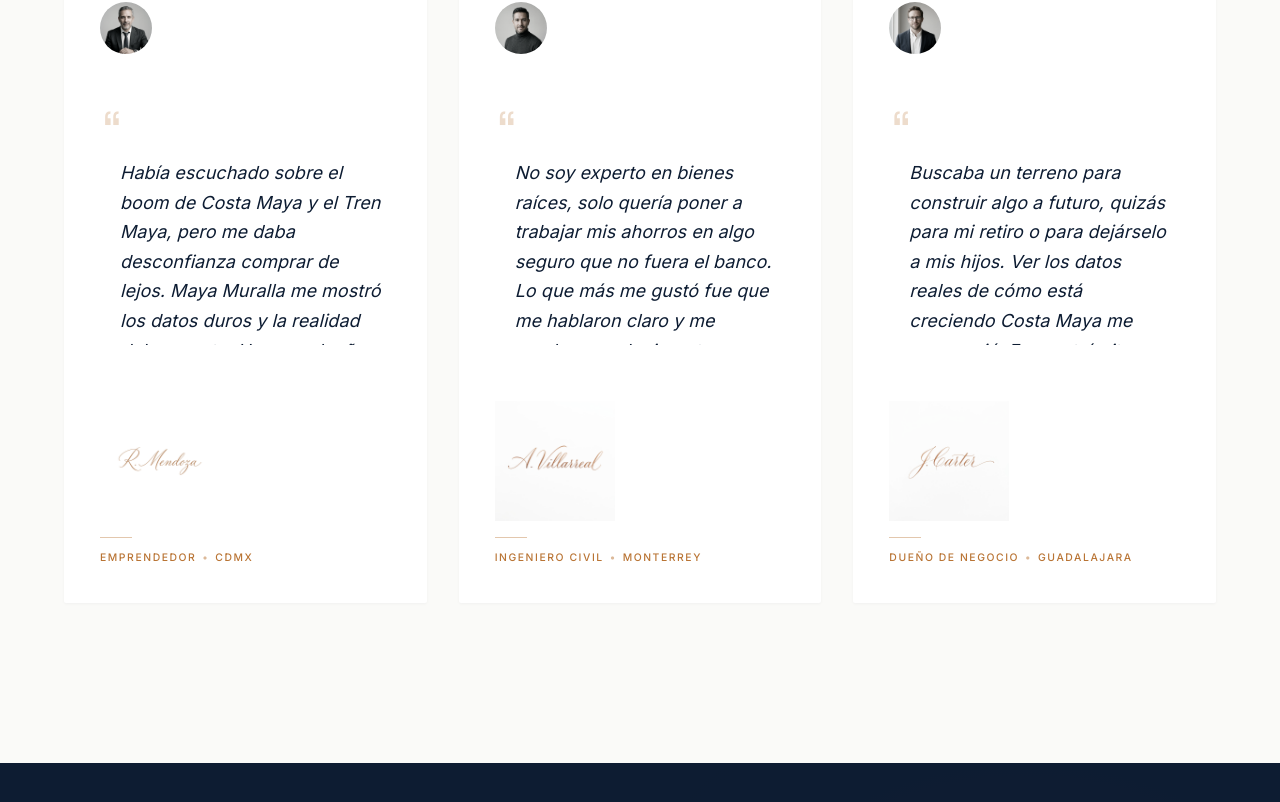
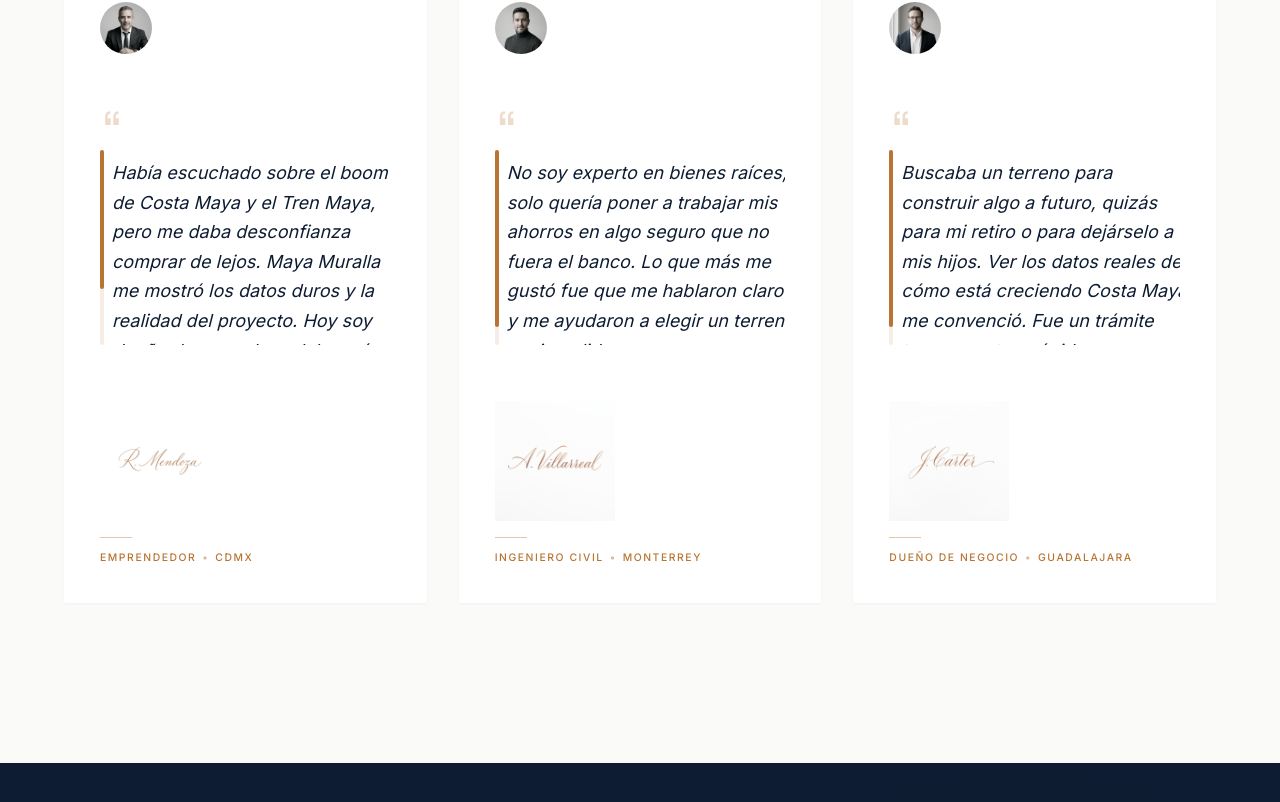
Before and after one commit to Lans-Becerril/maya-muralla, a Next.js app: page / in a window 1280 px wide. Shown: the part 4085-4887 px from the top of the page. Built offline with nearby package versions, Linux system fonts and the light colour scheme; no server answers.

Commit message:
fix: scroll bar ok

```diff
--- a/src/components/TestimoniosDobleCapa.tsx
+++ b/src/components/TestimoniosDobleCapa.tsx
@@ -1,6 +1,6 @@
 "use client";
 
-import { useEffect, useRef, useState } from "react";
+import { useEffect, useRef, useState, useCallback } from "react";
 import Image from "next/image";
 import AnimatedTitle from "./AnimatedTitle";
 
@@ -38,6 +38,118 @@ const testimonials = [
 ];
 
 /* ─────────────────────────────────────────────────────────
+   Hook: Synthetic Scrollbar
+   ───────────────────────────────────────────────────────── */
+function useSyntheticScrollbar() {
+  const contentRef = useRef<HTMLDivElement>(null);
+  const trackRef = useRef<HTMLDivElement>(null);
+  const thumbRef = useRef<HTMLDivElement>(null);
+
+  const thumbRatioRef = useRef(0);
+  const isDraggingRef = useRef(false);
+  const dragStartYRef = useRef(0);
+  const dragStartScrollRef = useRef(0);
+
+  const updateThumb = useCallback(() => {
+    const content = contentRef.current;
+    const thumb = thumbRef.current;
+    const track = trackRef.current;
+    if (!content || !thumb || !track) return;
+
+    const { scrollTop, scrollHeight, clientHeight } = content;
+    const trackHeight = track.clientHeight;
+
+    const ratio = clientHeight / scrollHeight;
+    thumbRatioRef.current = ratio;
+    const thumbHeight = Math.max(ratio * trackHeight, 20);
+
+    const maxScrollTop = scrollHeight - clientHeight;
+    const maxThumbTop = trackHeight - thumbHeight;
+    const thumbTop = maxScrollTop > 0 ? (scrollTop / maxScrollTop) * maxThumbTop : 0;
+
+    thumb.style.height = `${thumbHeight}px`;
+    thumb.style.transform = `translateY(${thumbTop}px)`;
+    thumb.style.opacity = ratio >= 1 ? "0" : "1";
+  }, []);
+
+  useEffect(() => {
+    const content = contentRef.current;
+    if (!content) return;
+
+    updateThumb();
+    const ro = new ResizeObserver(updateThumb);
+    ro.observe(content);
+    content.addEventListener("scroll", updateThumb, { passive: true });
+
+    return () => {
+      ro.disconnect();
+      content.removeEventListener("scroll", updateThumb);
+    };
+  }, [updateThumb]);
+
+  const onThumbPointerDown = useCallback((e: React.PointerEvent) => {
+    e.preventDefault();
+    e.stopPropagation();
+    const content = contentRef.current;
+    const track = trackRef.current;
+    const thumb = thumbRef.current;
+    if (!content || !track || !thumb) return;
+
+    isDraggingRef.current = true;
+    dragStartYRef.current = e.clientY;
+    dragStartScrollRef.current = content.scrollTop;
+    thumb.setPointerCapture(e.pointerId);
+  }, []);
+
+  const onThumbPointerMove = useCallback((e: React.PointerEvent) => {
+    if (!isDraggingRef.current) return;
+    const content = contentRef.current;
+    const track = trackRef.current;
+    if (!content || !track) return;
+
+    const deltaY = e.clientY - dragStartYRef.current;
+    const trackHeight = track.clientHeight;
+    const { scrollHeight, clientHeight } = content;
+
+    const thumbHeight = Math.max(thumbRatioRef.current * trackHeight, 20);
+    const scrollRatio = (scrollHeight - clientHeight) / (trackHeight - thumbHeight);
+    content.scrollTop = dragStartScrollRef.current + deltaY * scrollRatio;
+  }, []);
+
+  const onThumbPointerUp = useCallback(() => {
+    isDraggingRef.current = false;
+  }, []);
+
+  const onTrackClick = useCallback((e: React.MouseEvent) => {
+    const content = contentRef.current;
+    const track = trackRef.current;
+    const thumb = thumbRef.current;
+    if (!content || !track || !thumb) return;
+
+    const trackRect = track.getBoundingClientRect();
+    const thumbRect = thumb.getBoundingClientRect();
+
+    if (e.clientY >= thumbRect.top && e.clientY <= thumbRect.bottom) return;
+
+    const clickRatio = (e.clientY - trackRect.top) / trackRect.height;
+    const { scrollHeight, clientHeight } = content;
+    content.scrollTop = clickRatio * (scrollHeight - clientHeight);
+  }, []);
+
+  return {
+    contentRef,
+    trackRef,
+    thumbRef,
+    thumbHandlers: {
+      onPointerDown: onThumbPointerDown,
+      onPointerMove: onThumbPointerMove,
+      onPointerUp: onThumbPointerUp,
+    },
+    onTrackClick,
+  };
+}
+
+/* ─────────────────────────────────────────────────────────
    Single Testimonial Card
    ───────────────────────────────────────────────────────── */
 function TestimonialCard({
@@ -51,6 +163,9 @@ function TestimonialCard({
 }) {
   const [isHovered, setIsHovered] = useState(false);
   const [isVideoOpen, setIsVideoOpen] = useState(false);
+
+  const { contentRef, trackRef, thumbRef, thumbHandlers, onTrackClick } =
+    useSyntheticScrollbar();
 
   return (
     <article
@@ -92,20 +207,57 @@ function TestimonialCard({
           &ldquo;
         </span>
 
-        {/* 1. Regresamos a Tailwind puro (que mantenía la barra a la izquierda y visible en escritorio).
-          2. Usamos overflow-y-scroll (para forzar al celular a mostrar la pista siempre).
-          3. Usamos los colores en HEX para que Vercel no los purgue.
-        */}
+        {/* CONTENEDOR PRINCIPAL DEL SCROLL SINTÉTICO */}
         <div
-          className="flex-1 overflow-y-scroll pl-5 pr-2 [&::-webkit-scrollbar]:appearance-none [&::-webkit-scrollbar]:w-[4px] [&::-webkit-scrollbar-track]:bg-[rgba(185,116,52,0.1)] [&::-webkit-scrollbar-track]:rounded-full [&::-webkit-scrollbar-thumb]:bg-[#B97434] [&::-webkit-scrollbar-thumb]:rounded-full"
-          style={{ direction: "rtl" }}
+          className="flex-1 relative overflow-hidden"
+          style={{ minHeight: 0 }}
         >
-          <blockquote
-            className="testimonial-quote italic m-0 p-0 text-left"
-            style={{ direction: "ltr" }}
+          {/* Track (Fondo de la barra) */}
+          <div
+            ref={trackRef}
+            onClick={onTrackClick}
+            className="absolute left-0 top-0 bottom-0 z-10 cursor-pointer"
+            style={{
+              width: "4px",
+              borderRadius: "9999px",
+              backgroundColor: "rgba(185, 116, 52, 0.12)",
+            }}
           >
-            {testimonial.quote}
-          </blockquote>
+            {/* Thumb (El indicador Cobre) */}
+            <div
+              ref={thumbRef}
+              {...thumbHandlers}
+              className="absolute left-0 w-full cursor-grab active:cursor-grabbing"
+              style={{
+                top: 0,
+                borderRadius: "9999px",
+                backgroundColor: "#B97434",
+                touchAction: "none",
+                userSelect: "none",
+                WebkitUserSelect: "none",
+              }}
+            />
+          </div>
+
+          {/* Contenido (Barra nativa escondida con margen negativo) */}
+          <div
+            ref={contentRef}
+            className="h-full"
+            style={{
+              overflowY: "scroll",
+              overflowX: "hidden",
+              paddingLeft: "12px",
+              paddingRight: "8px",
+              marginRight: "-20px",
+              boxSizing: "border-box",
+            } as React.CSSProperties}
+          >
+            <blockquote
+              className="testimonial-quote italic m-0 p-0 text-left"
+            >
+              {testimonial.quote}
+            </blockquote>
+          </div>
         </div>
 
         <div className="testimonial-detail mt-4">
@@ -132,8 +284,16 @@ function TestimonialCard({
           }`}
         onClick={() => !isVideoOpen && setIsVideoOpen(true)}
         style={{
-          clipPath: isVideoOpen ? "inset(0 0 0 0)" : isHovered ? "inset(0 0 0 75%)" : "inset(0 0 0 100%)",
-          WebkitClipPath: isVideoOpen ? "inset(0 0 0 0)" : isHovered ? "inset(0 0 0 75%)" : "inset(0 0 0 100%)",
+          clipPath: isVideoOpen
+            ? "inset(0 0 0 0)"
+            : isHovered
+              ? "inset(0 0 0 75%)"
+              : "inset(0 0 0 100%)",
+          WebkitClipPath: isVideoOpen
+            ? "inset(0 0 0 0)"
+            : isHovered
+              ? "inset(0 0 0 75%)"
+              : "inset(0 0 0 100%)",
         }}
       >
         <div className="testimonial-video-inner w-full h-full relative bg-[#0B1526]">
@@ -145,8 +305,18 @@ function TestimonialCard({
             className={`absolute top-6 right-6 z-50 bg-white/10 hover:bg-white/20 text-white rounded-full p-2.5 transition-all duration-500 cursor-pointer ${isVideoOpen ? "opacity-100 translate-y-0" : "opacity-0 -translate-y-4"
               }`}
           >
-            <svg className="w-5 h-5" fill="none" viewBox="0 0 24 24" stroke="currentColor" strokeWidth="2">
-              <path strokeLinecap="round" strokeLinejoin="round" d="M6 18L18 6M6 6l12 12" />
+            <svg
+              className="w-5 h-5"
+              fill="none"
+              viewBox="0 0 24 24"
+              stroke="currentColor"
+              strokeWidth="2"
+            >
+              <path
+                strokeLinecap="round"
+                strokeLinejoin="round"
+                d="M6 18L18 6M6 6l12 12"
+              />
             </svg>
           </button>
 
@@ -154,20 +324,45 @@ function TestimonialCard({
             className={`absolute right-[8%] top-1/2 -translate-y-1/2 text-white/90 transition-opacity duration-500 flex flex-col items-center gap-3 ${!isVideoOpen && isHovered ? "opacity-100" : "opacity-0"
               }`}
           >
-            <svg className="w-6 h-6 animate-pulse text-[var(--color-copper)]" fill="none" viewBox="0 0 24 24" stroke="currentColor" strokeWidth="2.5">
-              <path strokeLinecap="round" strokeLinejoin="round" d="M15 19l-7-7 7-7" />
+            <svg
+              className="w-6 h-6 animate-pulse text-[var(--color-copper)]"
+              fill="none"
+              viewBox="0 0 24 24"
+              stroke="currentColor"
+              strokeWidth="2.5"
+            >
+              <path
+                strokeLinecap="round"
+                strokeLinejoin="round"
+                d="M15 19l-7-7 7-7"
+              />
             </svg>
-            <span className="font-headline text-[11px] tracking-[0.2em] font-semibold uppercase rotate-180" style={{ writingMode: "vertical-rl" }}>
+            <span
+              className="font-headline text-[11px] tracking-[0.2em] font-semibold uppercase rotate-180"
+              style={{ writingMode: "vertical-rl" }}
+            >
               Video
             </span>
           </div>
 
-          <div className="absolute inset-0 flex flex-col items-center justify-center opacity-60"></div>
+          <div className="absolute inset-0 flex flex-col items-center justify-center opacity-60" />
 
           <div className="absolute inset-0 flex flex-col items-center justify-center">
             <button className="testimonial-play-btn cursor-pointer">
-              <svg width="22" height="26" viewBox="0 0 22 26" fill="none" xmlns="http://www.w3.org/2000/svg">
-                <path d="M2 1.5L20.5 13L2 24.5V1.5Z" fill="var(--color-surface-white)" stroke="var(--color-surface-white)" strokeWidth="1.5" strokeLinejoin="round" />
+              <svg
+                width="22"
+                height="26"
+                viewBox="0 0 22 26"
+                fill="none"
+                xmlns="http://www.w3.org/2000/svg"
+              >
+                <path
+                  d="M2 1.5L20.5 13L2 24.5V1.5Z"
+                  fill="var(--color-surface-white)"
+                  stroke="var(--color-surface-white)"
+                  strokeWidth="1.5"
+                  strokeLinejoin="round"
+                />
               </svg>
             </button>
             <p className="mt-4 text-white font-medium text-sm">Ver testimonio</p>
@@ -189,14 +384,36 @@ function TestimonialCard({
             className={`absolute top-6 right-6 z-50 bg-white/10 text-white rounded-full p-2.5 transition-all duration-500 ${isVideoOpen ? "opacity-100 translate-y-0" : "opacity-0 -translate-y-4"
               }`}
           >
-            <svg className="w-5 h-5" fill="none" viewBox="0 0 24 24" stroke="currentColor" strokeWidth="2">
-              <path strokeLinecap="round" strokeLinejoin="round" d="M6 18L18 6M6 6l12 12" />
+            <svg
+              className="w-5 h-5"
+              fill="none"
+              viewBox="0 0 24 24"
+              stroke="currentColor"
+              strokeWidth="2"
+            >
+              <path
+                strokeLinecap="round"
+                strokeLinejoin="round"
+                d="M6 18L18 6M6 6l12 12"
+              />
             </svg>
           </button>
 
           <button className="testimonial-play-btn">
-            <svg width="22" height="26" viewBox="0 0 22 26" fill="none" xmlns="http://www.w3.org/2000/svg">
-              <path d="M2 1.5L20.5 13L2 24.5V1.5Z" fill="var(--color-surface-white)" stroke="var(--color-surface-white)" strokeWidth="1.5" strokeLinejoin="round" />
+            <svg
+              width="22"
+              height="26"
+              viewBox="0 0 22 26"
+              fill="none"
+              xmlns="http://www.w3.org/2000/svg"
+            >
+              <path
+                d="M2 1.5L20.5 13L2 24.5V1.5Z"
+                fill="var(--color-surface-white)"
+                stroke="var(--color-surface-white)"
+                strokeWidth="1.5"
+                strokeLinejoin="round"
+              />
             </svg>
           </button>
           <p className="mt-4 text-white font-medium text-sm">Ver testimonio</p>
@@ -227,7 +444,6 @@ export default function TestimoniosDobleCapa() {
   return (
     <section ref={sectionRef} id="testimonios" className="testimonios-section">
       <div className="testimonios-container">
-        {/* ── Section Header ─────────────────────────────── */}
         <div className="testimonios-header">
           <p
             className={`text-label text-[var(--color-copper)] mb-8 md:mb-10 transition-all duration-700 ${isVisible ? "opacity-100 translate-y-0" : "opacity-0 translate-y-6"
@@ -245,7 +461,6 @@ export default function TestimoniosDobleCapa() {
           />
         </div>
 
-        {/* ── Cards Grid ─────────────────────────────────── */}
         <div className="testimonios-grid">
           {testimonials.map((t, i) => (
             <TestimonialCard
```
